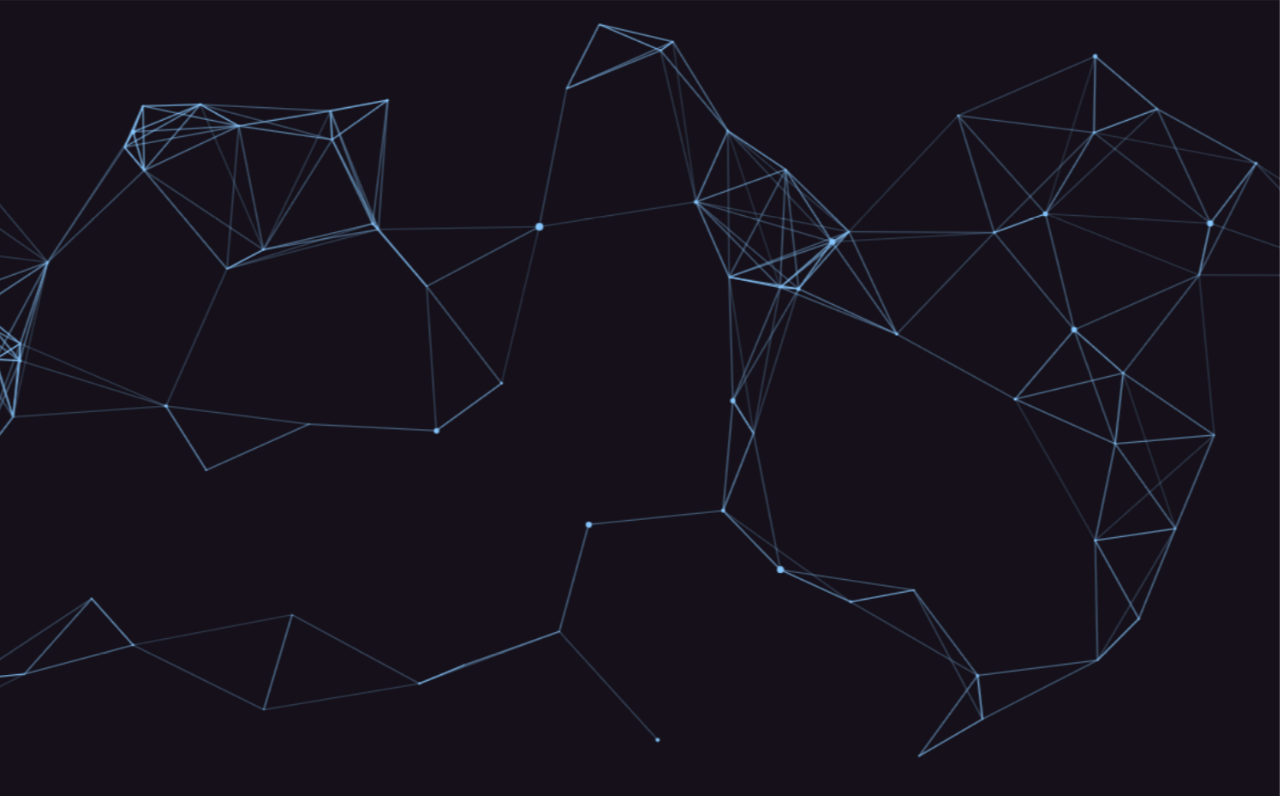
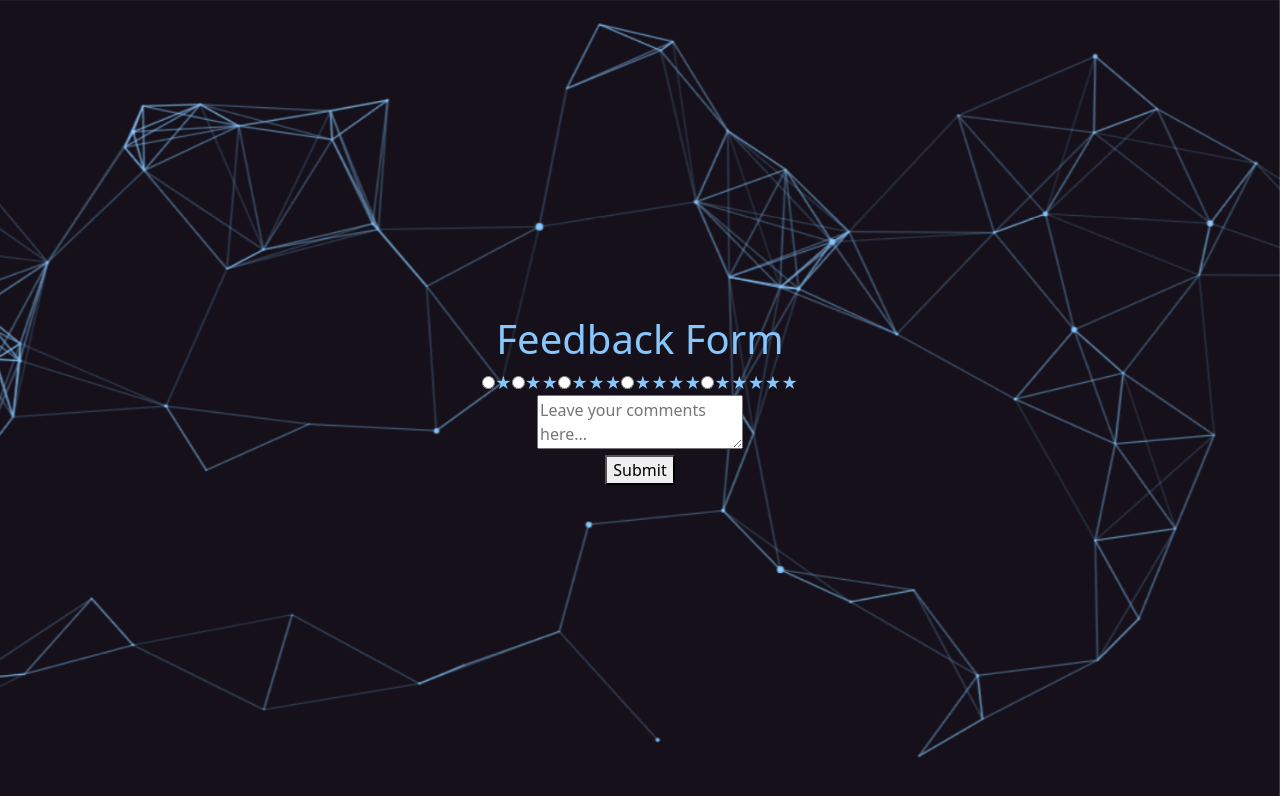
Before and after one commit to jojocodes1/Sentimential, a React (Create React App) app in the folder mind-bridge/: page /Feedback in a window 1280 px wide. Before the commit this address had no page. Shown: the top 796 px of the page. Built offline with nearby package versions, Linux system fonts and the light colour scheme.

Commit message:
added more pages + authentication

```diff
--- a/mind-bridge/src/App.css
+++ b/mind-bridge/src/App.css
@@ -467,3 +467,10 @@ h1, h2 {
 .Bar {
   height: 300px;
 }
+
+
+
+
+.RAI-font{
+  font-size: 20px;
+}
--- a/mind-bridge/src/App.js
+++ b/mind-bridge/src/App.js
@@ -12,6 +12,11 @@ import { useEffect, useState } from 'react'
 import ListPage from './components/ListPage'
 import PatientSignIn from './components/PatientSignIn.js'
 import PatientSignUp from './components/PatientSignUp'
+import ResponsibleAI from './components/ResponsibleAI.js'
+import TermsandConditions from './components/TermsandConditions.js'
+
+import Feedback from './components/Feedback.js'
+
 import { LyricTextClassifier } from './LyricTextClassifier.ts'
 
 
@@ -36,6 +41,10 @@ function App() {
           <Route path= "/PatientSignUp" element={ <PatientSignUp setLoggedIn={setLoggedIn} setEmail={setEmail} />} />
           <Route path="/patientLandingPage" element={<PatientLandingPage  />} />
           <Route path="/PatientEditProfilePage" element={<PatientEditProfilePage  />} />
+          <Route path="/ResponsibleAI" element={<ResponsibleAI  />} />
+          <Route path="/Feedback" element={<Feedback  />} />
+          <Route path="/TermsandConditions" element={<TermsandConditions  />} />
+
 
 
 
--- /dev/null
+++ b/mind-bridge/src/components/Feedback.js
@@ -0,0 +1,54 @@
+import React, { useState } from 'react';
+import '../App.css';
+
+const FeedbackForm = () => {
+    const [rating, setRating] = useState(0);
+    const [comment, setComment] = useState('');
+
+    const handleSubmit = (e) => {
+        e.preventDefault();
+        // Handle form submission logic here
+        console.log('Rating:', rating);
+        console.log('Comment:', comment);
+    };
+
+    return (
+        <div className="feedback-form">
+            <h1>Feedback Form</h1>
+            <form onSubmit={handleSubmit}>
+                <div className="rating">
+                    <label>
+                        <input type="radio" name="rating" value="1" onClick={() => setRating(1)} />
+                        ★
+                    </label>
+                    <label>
+                        <input type="radio" name="rating" value="2" onClick={() => setRating(2)} />
+                        ★★
+                    </label>
+                    <label>
+                        <input type="radio" name="rating" value="3" onClick={() => setRating(3)} />
+                        ★★★
+                    </label>
+                    <label>
+                        <input type="radio" name="rating" value="4" onClick={() => setRating(4)} />
+                        ★★★★
+                    </label>
+                    <label>
+                        <input type="radio" name="rating" value="5" onClick={() => setRating(5)} />
+                        ★★★★★
+                    </label>
+                </div>
+                <div className="comment">
+                    <textarea
+                        placeholder="Leave your comments here..."
+                        value={comment}
+                        onChange={(e) => setComment(e.target.value)}
+                    />
+                </div>
+                <button type="submit">Submit</button>
+            </form>
+        </div>
+    );
+};
+
+export default FeedbackForm;
--- a/mind-bridge/src/components/InitialSignInPage.js
+++ b/mind-bridge/src/components/InitialSignInPage.js
@@ -74,6 +74,10 @@ const InitialSignInPage = (props) => {
           />
         </div>
       )}
+      <footer style={{ marginTop: '20px', textAlign: 'center' }}>
+        <a href="/TermsandConditions" style={{ margin: '0 10px' }}>Terms and Conditions</a>
+        <a href="/ResponsibleAI" style={{ margin: '0 10px' }}>Responsible AI</a>
+      </footer>
     </div>
   );
 };
--- a/mind-bridge/src/components/PatientEditProfilePage.js
+++ b/mind-bridge/src/components/PatientEditProfilePage.js
@@ -94,7 +94,7 @@ function PatientEditProfilePage() {
       </header>
       <main>
         <h1>Hello {userEmail || 'Guest'}</h1>
-        <h2>{uid && <p>User ID: {uid}</p>} {}</h2>
+        <h2>{uid && <p>Patient ID: {uid}</p>} {}</h2>
 
         <textarea
           placeholder="Write your bio here..."
--- /dev/null
+++ b/mind-bridge/src/components/ResponsibleAI.js
@@ -0,0 +1,40 @@
+import React, { useEffect, useState } from 'react';
+import { getAuth, onAuthStateChanged } from 'firebase/auth';
+import { useNavigate } from 'react-router-dom';
+import '../App.css';
+
+const ResponsibleAI = () => {
+    return (
+        <div className="RAI-font">
+            <h1>How We're Utilizing AI Responsibly</h1>
+            <br />
+            <br />
+            <section>
+                <h2>Understanding</h2>
+                <p>
+                    Perhaps most important among the tenets of responsible AI is informing you of the capabilities and limitations of CTC. The model of CTC used for this feature was trained on handpicked data from a variety of sources, featuring great diversity in the selection of artists and genres. The result is a model which quickly and thoroughly analyzes the lyrics of songs retrieved from a client's Spotify account and classifies them between four emotions (Joy, Anger, Fear, and Sadness).
+                </p>
+            </section>
+            <section>
+                <h2>Keeping You in The Loop</h2>
+                <p>
+                    At the end of the day, all decision making and interpretation of the analysis provided remains within the purview of a patient and their mental health professional. <u>THIS SERVICE DOES NOT PROVIDE DIAGNOSIS.</u> It is strongly encouraged that the findings of our service be discussed between a patient and professional in order to best use this product.
+                </p>
+            </section>
+            <section>
+                <h2>Acknowledging Bias</h2>
+                <p>
+                    While efforts to reduce bias in training the model of CTC used was an important priority in the development of this service and will remain so in future iterations, it is impossible to completely eliminate bias from the final product. That being said it is important to note that CTC ONLY examines the lyrics of a song and does not work in concert with other metrics provided by our service. Additionally, it is currently either very difficult or impossible for CTC to correctly interpret the more abstract aspects of language like sarcasm. We once again strongly encourage our users to discuss findings between patient and professional, as well as cross reference findings of CTC with the other metrics provided.
+                </p>
+            </section>
+            <section>
+                <h2>What You Think</h2>
+                <p>
+                    While we will always be improving our service where we see that we can, we know that our users are the best source of feedback we can get. Please use this <a href="http://localhost:3000/Feedback" target="_blank" rel="noopener noreferrer">Feedback Form</a> page to provide us with your insight and experience using Psionic Synchronicity!
+                </p>
+            </section>
+        </div>
+    );
+};
+
+export default ResponsibleAI;
--- /dev/null
+++ b/mind-bridge/src/components/TermsandConditions.js
@@ -0,0 +1,74 @@
+import React, { useState } from 'react';
+
+const TermsAndConditions = () => {
+    const [message, setMessage] = useState('');
+
+    const handleAgree = () => {
+        alert('You have agreed to the terms and conditions.');
+        // Add your logic for when the user agrees
+    };
+
+    const handleNotAgree = () => {
+        alert('You have not agreed to the terms and conditions.');
+        // Add your logic for when the user does not agree
+    };
+
+    const handleSend = () => {
+        alert(`Message sent: ${message}`);
+        // Add your logic for sending the message
+        setMessage(''); // Clear the message box after sending
+    };
+
+    return (
+        <div style={{ margin: '20px', fontFamily: 'Arial, sans-serif' }}>
+            <h1>Terms and Conditions</h1>
+            <div className="terms">
+                <h2>1. Introduction</h2>
+                <p>Welcome to our service. By using our service, you agree to comply with and be bound by the following terms and conditions. Please review them carefully.</p>
+
+                <h2>2. Information Collection</h2>
+                <p>We collect the following information from your Spotify account:</p>
+                <ul>
+                    <li>Tracks</li>
+                    <li>Artists</li>
+                    <li>Audiobooks</li>
+                    <li>Music genres</li>
+                    <li>Podcasts</li>
+                    <li>Most recent tracks and saved tracks</li>
+                    <li>Lyrics from said tracks</li>
+                </ul>
+
+                <h2>3. Service Disclaimer</h2>
+                <p>Our service DOES NOT provide diagnosis and is designed to be used in concert with talk therapy. It is not a substitute for professional medical advice, diagnosis, or treatment.</p>
+
+                <h2>4. Data Protection</h2>
+                <p>Azure services are implemented while maintaining appropriate technical and organizational measures to protect customer data in the cloud. Custom text classification does not collect or store any customer data to improve its machine-learned models or for product improvement purposes. Microsoft uses aggregate telemetry, such as which APIs are used and the number of calls from each subscription and resource, for service monitoring purposes. To learn more about Microsoft's privacy and security commitments, see the <a href="https://www.microsoft.com/en-us/trust-center" target="_blank" rel="noopener noreferrer">Microsoft Trust Center</a></p>
+
+                <h2>5. Changes to Terms and Conditions</h2>
+                <p>We reserve the right to modify these terms and conditions at any time. Any changes will be posted on this page, and your continued use of the service will signify your acceptance of the updated terms.</p>
+
+
+            </div>
+            <div style={{ display: 'flex', gap: '10px' }}>
+                <button onClick={handleAgree} style={{ padding: '10px 20px', fontSize: '16px', cursor: 'pointer' }}>Agree</button>
+                <button onClick={handleNotAgree} style={{ padding: '10px 20px', fontSize: '16px', cursor: 'pointer' }}>Not Agree</button>
+            </div>
+            <footer style={{ marginTop: '20px' }}>
+            <h2>Contact Us</h2>
+            <p>If you have any questions or concerns about these terms and conditions, please contact us.</p>
+                <form onSubmit={(e) => { e.preventDefault(); handleSend(); }}>
+                    <textarea
+                        value={message}
+                        onChange={(e) => setMessage(e.target.value)}
+                        placeholder="Your message"
+                        rows="4"
+                        style={{ width: '100%', padding: '10px', fontSize: '16px' }}
+                    />
+                    <button type="submit" style={{ padding: '10px 20px', fontSize: '16px', cursor: 'pointer', marginTop: '10px' }}>Send</button>
+                </form>
+            </footer>
+        </div>
+    );
+};
+
+export default TermsAndConditions;
```
